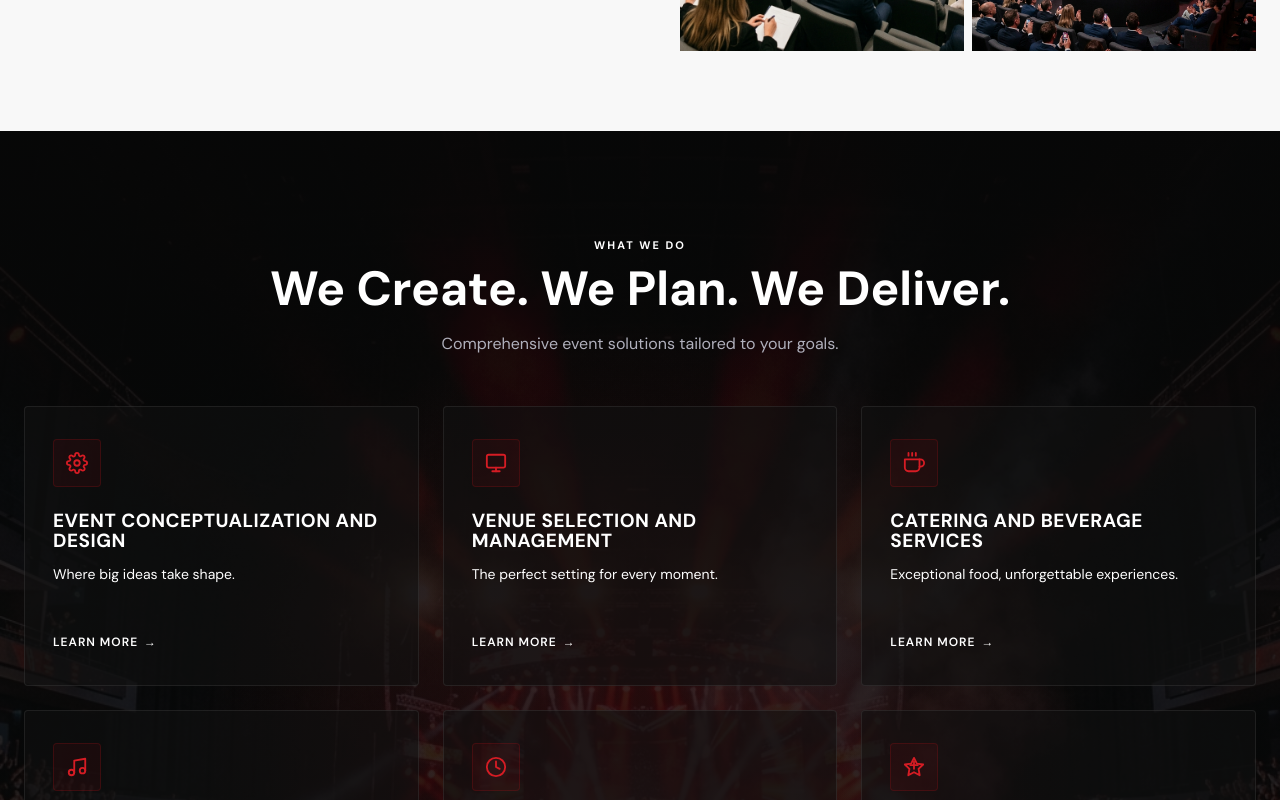
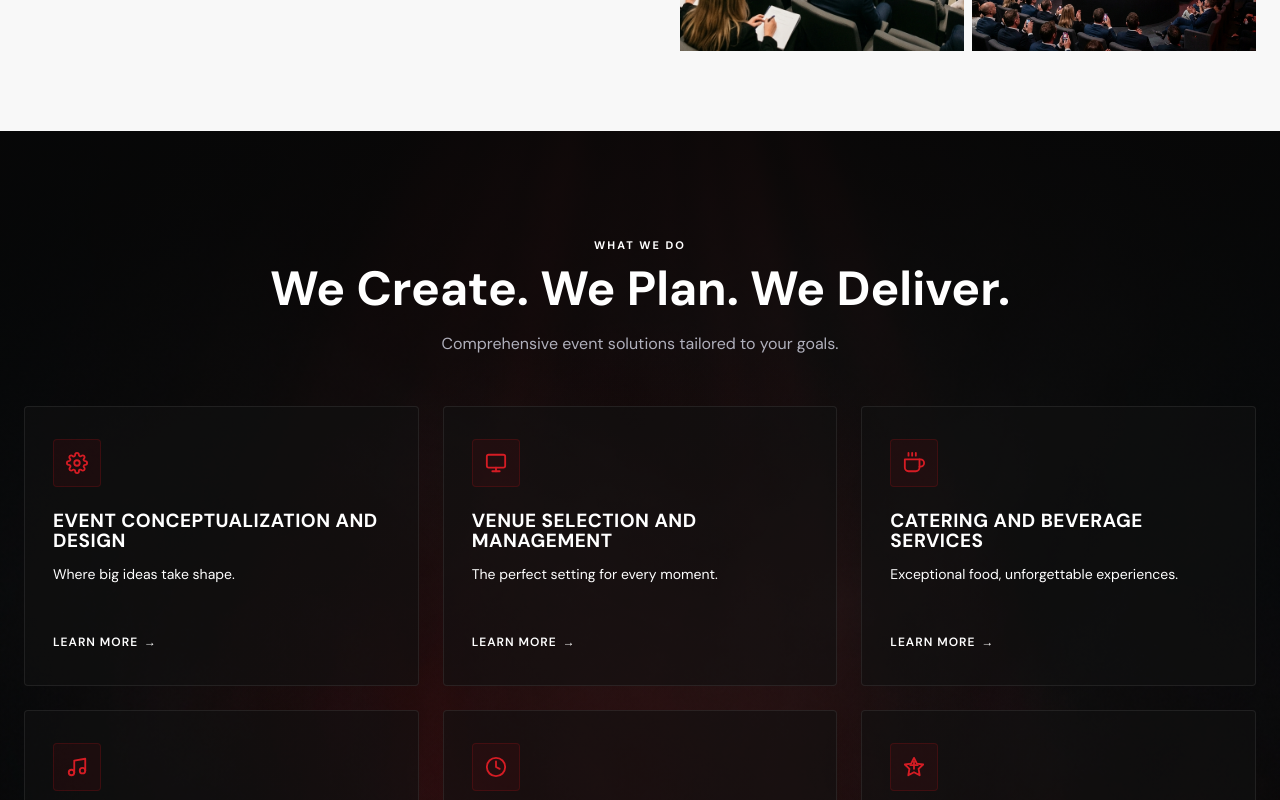
Before and after one commit to J-Akiru5/mdm, a Next.js app: page / in a window 1280 px wide. Shown: the part 1580-2380 px from the top of the page. Built offline with nearby package versions, Linux system fonts and the light colour scheme; no server answers; the database is empty.

Commit message:
feat(home): swap WhatWeDo bg with simpler abstract red texture with soft light rays

```diff
--- a/src/components/home/WhatWeDo.module.css
+++ b/src/components/home/WhatWeDo.module.css
@@ -3,12 +3,12 @@
   background:
     linear-gradient(
       180deg,
-      rgba(7, 7, 7, 0.96) 0%,
-      rgba(7, 7, 7, 0.88) 40%,
-      rgba(7, 7, 7, 0.88) 60%,
-      rgba(7, 7, 7, 0.96) 100%
+      rgba(7, 7, 7, 0.92) 0%,
+      rgba(7, 7, 7, 0.55) 45%,
+      rgba(7, 7, 7, 0.55) 60%,
+      rgba(7, 7, 7, 0.92) 100%
     ),
-    url("/images/hero_event.jpg") center / cover;
+    url("/images/red_abstract_bg.png") center / cover;
   color: var(--color-white);
   overflow: hidden;
   padding: 100px 0;
```
Also changed, not shown: public/images/red_abstract_bg.png (added).
